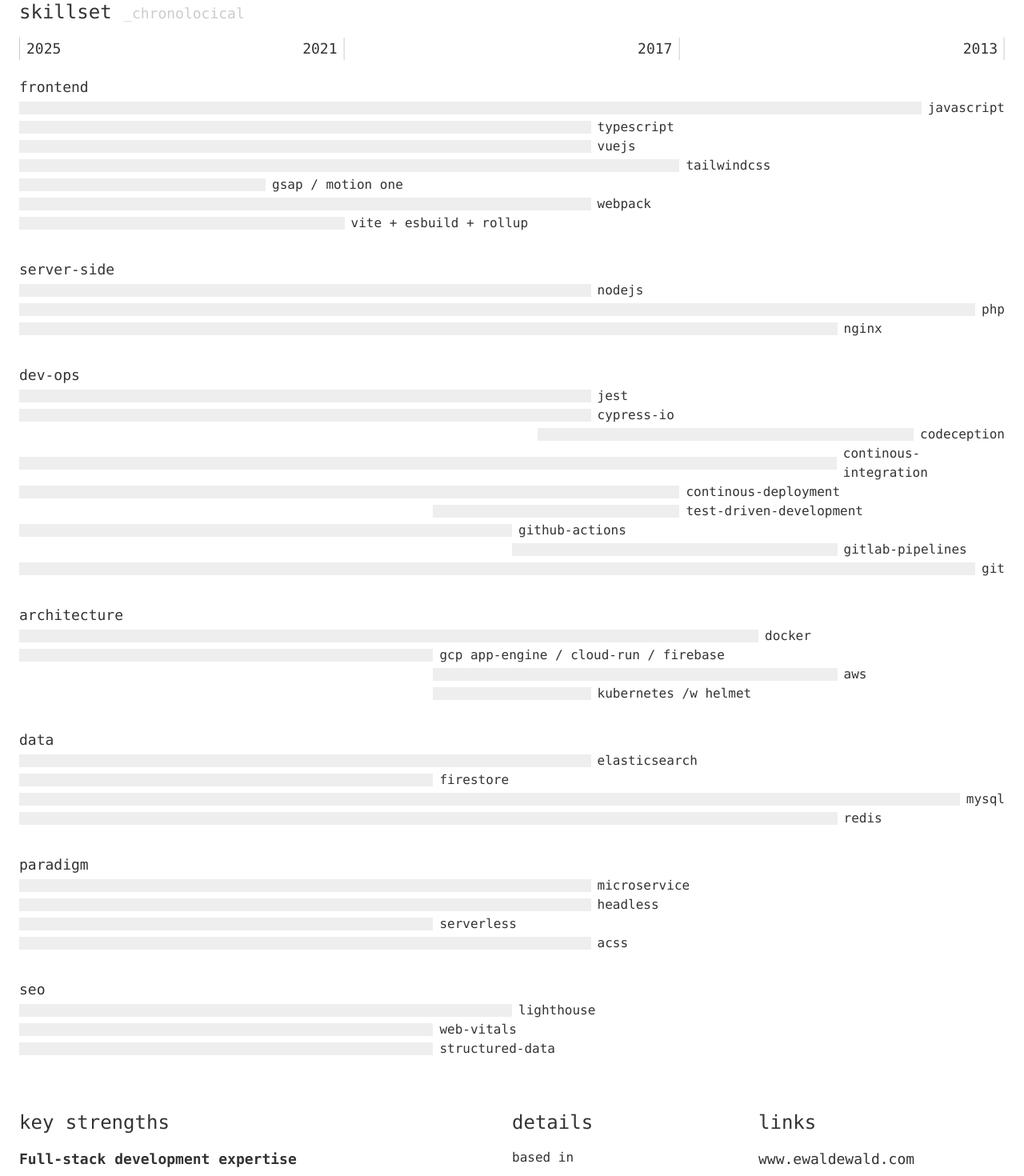
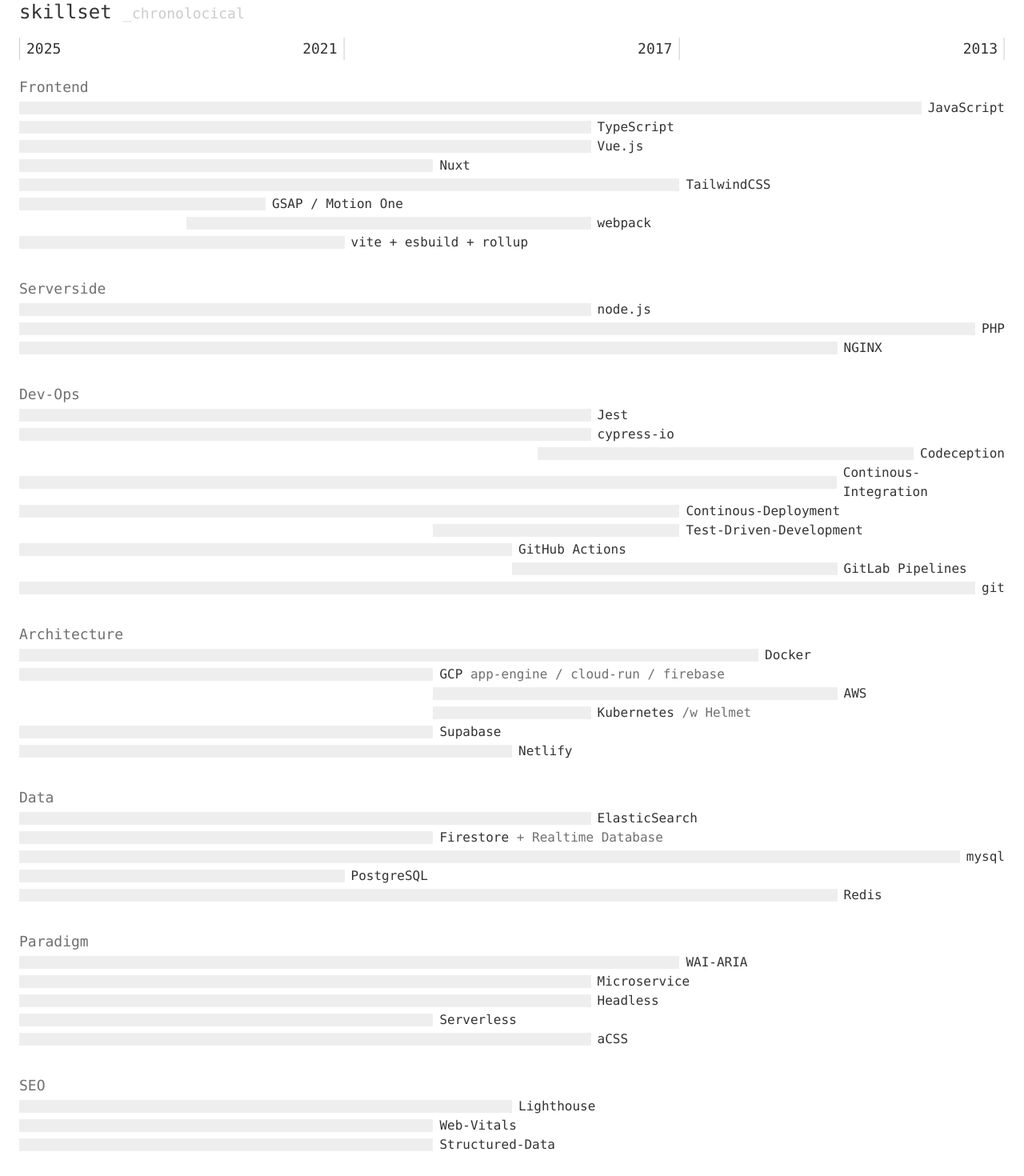
Before and after one commit to cewald/website, a Nuxt app: page /cv in a window 1280 px wide. Shown: the part 700-2170 px from the top of the page at 80% size. Built offline with nearby package versions, Linux system fonts and the light colour scheme; a web font is replaced by a local one.

Commit message:
Update to use JSON

```diff
--- a/src/components/SkillSet.vue
+++ b/src/components/SkillSet.vue
@@ -1,48 +1,9 @@
 <script lang="ts" setup>
+import Skillset from '~/data/SkillSet.json'
+
 const skillset = ref<{
   [title: string]: string[]
-}>({
-  'frontend': [
-    'JavaScript',
-    'node.js',
-    'TypeScript',
-    'Vue.js',
-    'Nuxt',
-    'GSAP',
-    'Motion One',
-    'TailwindCSS',
-    'Vite',
-    'Rollup',
-    'esbuild',
-    'webpack',
-  ],
-  'server-side': [ 'node.js', 'PHP', 'NGINX' ],
-  'dev-ops': [
-    'Jest',
-    'cypress-io',
-    'Continous-Integration',
-    'Continous-Deployment',
-    'Test-Driven Development',
-    'Automated-Testing',
-    'GitHub-Actions',
-    'GitLab-Pipelines',
-    'git',
-  ],
-  'architecture': [
-    'Docker',
-    'GCP',
-    'App-Engine',
-    'Cloud-Run',
-    'Firebase',
-    'supabase',
-    'Netlify',
-    'Kubernetes',
-    'Helmet',
-  ],
-  'data': [ 'ElasticSearch', 'Firestore', 'MYSQL', 'PostgreSQL', 'Redis' ],
-  'paradigm': [ 'WAI-ARIA', 'Microservice', 'Headless', 'Serverless', 'aCSS', '1312' ],
-  'seo': [ 'Lighthouse', 'Web-Vitals', 'Structured-Data' ],
-})
+}>(Skillset)
 </script>
 
 <template>
--- a/src/components/cv/SkillGantt.vue
+++ b/src/components/cv/SkillGantt.vue
@@ -1,5 +1,5 @@
 <script lang="ts" setup>
-import Skillset from '~/data/skillset.json'
+import Skillset from '~/data/SkillGant.json'
 
 type SkillSetSkill = {
   title: string
@@ -120,7 +120,7 @@ const getRange = (upper: number, lower: number, steps: number) => {
 </script>
 
 <template>
-  <div class="relative mb-8 h-4 font-mono text-xxs">
+  <div class="relative mb-8 h-4">
     <div
       v-for="({ year, percent }, i) in yearScale"
       :key="`year-scale-${year}`"
@@ -135,7 +135,7 @@ const getRange = (upper: number, lower: number, steps: number) => {
     :key="'section' + section"
     class="mb-8 text-xxxs"
   >
-    <div class="flex items-baseline font-mono text-base-lighter">
+    <div class="flex items-baseline font-mono text-base-semilight">
       {{ section }}
     </div>
     <div
@@ -164,7 +164,7 @@ const getRange = (upper: number, lower: number, steps: number) => {
           {{ title }}
           <span
             v-if="subTitle"
-            class="text-base-lighter"
+            class="text-base-semilight"
             v-text="subTitle"
           />
         </div>
--- /dev/null
+++ b/src/data/skillgant.json
@@ -0,0 +1,274 @@
+[
+  {
+    "section":"Frontend",
+    "skills":[
+      {
+        "title":"JavaScript",
+        "timeslots":[
+          "2010"
+        ]
+      },
+      {
+        "title":"TypeScript",
+        "timeslots":[
+          "2018"
+        ]
+      },
+      {
+        "title":"Vue.js",
+        "timeslots":[
+          "2018"
+        ]
+      },
+      {
+        "title":"Nuxt",
+        "timeslots":[
+          "2020"
+        ]
+      },
+      {
+        "title":"TailwindCSS",
+        "timeslots":[
+          "2017"
+        ]
+      },
+      {
+        "title":"GSAP / Motion One",
+        "timeslots":[
+          "2022"
+        ]
+      },
+      {
+        "title":"webpack",
+        "timeslots":[
+          "2018-2023"
+        ]
+      },
+      {
+        "title":"vite + esbuild + rollup",
+        "timeslots":[
+          "2021"
+        ]
+      }
+    ]
+  },
+  {
+    "section":"Serverside",
+    "skills":[
+      {
+        "title":"node.js",
+        "timeslots":[
+          "2018"
+        ]
+      },
+      {
+        "title":"PHP",
+        "timeslots":[
+          "2010"
+        ]
+      },
+      {
+        "title":"NGINX",
+        "timeslots":[
+          "2015"
+        ]
+      }
+    ]
+  },
+  {
+    "section":"Dev-Ops",
+    "skills":[
+      {
+        "title":"Jest",
+        "timeslots":[
+          "2018"
+        ]
+      },
+      {
+        "title":"cypress-io",
+        "timeslots":[
+          "2018"
+        ]
+      },
+      {
+        "title":"Codeception",
+        "timeslots":[
+          "2012-2018"
+        ]
+      },
+      {
+        "title":"Continous-Integration",
+        "timeslots":[
+          "2015"
+        ]
+      },
+      {
+        "title":"Continous-Deployment",
+        "timeslots":[
+          "2017"
+        ]
+      },
+      {
+        "title":"Test-Driven-Development",
+        "timeslots":[
+          "2017-2020"
+        ]
+      },
+      {
+        "title":"GitHub Actions",
+        "timeslots":[
+          "2019"
+        ]
+      },
+      {
+        "title":"GitLab Pipelines",
+        "timeslots":[
+          "2015-2019"
+        ]
+      },
+      {
+        "title":"git",
+        "timeslots":[
+          "2011"
+        ]
+      }
+    ]
+  },
+  {
+    "section":"Architecture",
+    "skills":[
+      {
+        "title":"Docker",
+        "timeslots":[
+          "2016"
+        ]
+      },
+      {
+        "title":"GCP",
+        "subTitle":"app-engine / cloud-run / firebase",
+        "timeslots":[
+          "2020"
+        ]
+      },
+      {
+        "title":"AWS",
+        "timeslots":[
+          "2015-2020"
+        ]
+      },
+      {
+        "title":"Kubernetes",
+        "subTitle":" /w Helmet",
+        "timeslots":[
+          "2018-2020"
+        ]
+      },
+      {
+        "title":"Supabase",
+        "timeslots":[
+          "2020"
+        ]
+      },
+      {
+        "title":"Netlify",
+        "timeslots":[
+          "2019"
+        ]
+      }
+    ]
+  },
+  {
+    "section":"Data",
+    "skills":[
+      {
+        "title":"ElasticSearch",
+        "timeslots":[
+          "2018"
+        ]
+      },
+      {
+        "title":"Firestore",
+        "subTitle":"+ Realtime Database",
+        "timeslots":[
+          "2020"
+        ]
+      },
+      {
+        "title":"mysql",
+        "timeslots":[
+          "2010"
+        ]
+      },
+      {
+        "title":"PostgreSQL",
+        "timeslots":[
+          "2021"
+        ]
+      },
+      {
+        "title":"Redis",
+        "timeslots":[
+          "2015"
+        ]
+      }
+    ]
+  },
+  {
+    "section":"Paradigm",
+    "skills":[
+      {
+        "title":"WAI-ARIA",
+        "timeslots":[
+          "2017"
+        ]
+      },
+      {
+        "title":"Microservice",
+        "timeslots":[
+          "2018"
+        ]
+      },
+      {
+        "title":"Headless",
+        "timeslots":[
+          "2018"
+        ]
+      },
+      {
+        "title":"Serverless",
+        "timeslots":[
+          "2020"
+        ]
+      },
+      {
+        "title":"aCSS",
+        "timeslots":[
+          "2018"
+        ]
+      }
+    ]
+  },
+  {
+    "section":"SEO",
+    "skills":[
+      {
+        "title":"Lighthouse",
+        "timeslots":[
+          "2019"
+        ]
+      },
+      {
+        "title":"Web-Vitals",
+        "timeslots":[
+          "2020"
+        ]
+      },
+      {
+        "title":"Structured-Data",
+        "timeslots":[
+          "2020"
+        ]
+      }
+    ]
+  }
+]
--- a/src/data/skillset.json
+++ b/src/data/skillset.json
@@ -1,243 +1,63 @@
-[
-   {
-     "section":"frontend",
-     "skills":[
-       {
-         "title":"javascript",
-         "timeslots":[
-           "2010"
-         ]
-       },
-       {
-         "title":"typescript",
-         "timeslots":[
-           "2018"
-         ]
-       },
-       {
-         "title":"vuejs",
-         "timeslots":[
-           "2018"
-         ]
-       },
-       {
-         "title":"tailwindcss",
-         "timeslots":[
-           "2017"
-         ]
-       },
-       {
-         "title":"gsap / motion one",
-         "timeslots":[
-           "2022"
-         ]
-       },
-       {
-         "title":"webpack",
-         "timeslots":[
-           "2018"
-         ]
-       },
-       {
-         "title":"vite + esbuild + rollup",
-         "timeslots":[
-           "2021"
-         ]
-       }
-     ]
-   },
-   {
-     "section":"server-side",
-     "skills":[
-       {
-         "title":"nodejs",
-         "timeslots":[
-           "2018"
-         ]
-       },
-       {
-         "title":"php",
-         "timeslots":[
-           "2010"
-         ]
-       },
-       {
-         "title":"nginx",
-         "timeslots":[
-           "2015"
-         ]
-       }
-     ]
-   },
-   {
-     "section":"dev-ops",
-     "skills":[
-       {
-         "title":"jest",
-         "timeslots":[
-           "2018"
-         ]
-       },
-       {
-         "title":"cypress-io",
-         "timeslots":[
-           "2018"
-         ]
-       },
-       {
-         "title":"codeception",
-         "timeslots":[
-           "2012-2018"
-         ]
-       },
-       {
-         "title":"continous-integration",
-         "timeslots":[
-           "2015"
-         ]
-       },
-       {
-         "title":"continous-deployment",
-         "timeslots":[
-           "2017"
-         ]
-       },
-       {
-         "title":"test-driven-development",
-         "timeslots":[
-           "2017-2020"
-         ]
-       },
-       {
-         "title":"github-actions",
-         "timeslots":[
-           "2019"
-         ]
-       },
-       {
-         "title":"gitlab-pipelines",
-         "timeslots":[
-           "2015-2019"
-         ]
-       },
-       {
-         "title":"git",
-         "timeslots":[
-           "2011"
-         ]
-       }
-     ]
-   },
-   {
-     "section":"architecture",
-     "skills":[
-       {
-         "title":"docker",
-         "timeslots":[
-           "2016"
-         ]
-       },
-       {
-         "title":"gcp",
-         "subTitle":"app-engine / cloud-run / firebase",
-         "timeslots":[
-           "2020"
-         ]
-       },
-       {
-         "title":"aws",
-         "timeslots":[
-           "2015-2020"
-         ]
-       },
-       {
-         "title":"kubernetes",
-         "subTitle":" /w helmet",
-         "timeslots":[
-           "2018-2020"
-         ]
-       }
-     ]
-   },
-   {
-     "section":"data",
-     "skills":[
-       {
-         "title":"elasticsearch",
-         "timeslots":[
-           "2018"
-         ]
-       },
-       {
-         "title":"firestore",
-         "timeslots":[
-           "2020"
-         ]
-       },
-       {
-         "title":"mysql",
-         "timeslots":[
-           "2010"
-         ]
-       },
-       {
-         "title":"redis",
-         "timeslots":[
-           "2015"
-         ]
-       }
-     ]
-   },
-   {
-     "section":"paradigm",
-     "skills":[
-       {
-         "title":"microservice",
-         "timeslots":[
-           "2018"
-         ]
-       },
-       {
-         "title":"headless",
-         "timeslots":[
-           "2018"
-         ]
-       },
-       {
-         "title":"serverless",
-         "timeslots":[
-           "2020"
-         ]
-       },
-       {
-         "title":"acss",
-         "timeslots":[
-           "2018"
-         ]
-       }
-     ]
-   },
-   {
-     "section":"seo",
-     "skills":[
-       {
-         "title":"lighthouse",
-         "timeslots":[
-           "2019"
-         ]
-       },
-       {
-         "title":"web-vitals",
-         "timeslots":[
-           "2020"
-         ]
-       },
-       {
-         "title":"structured-data",
-         "timeslots":[
-           "2020"
-         ]
-       }
-     ]
-   }
- ]
+{
+  "frontend":[
+    "JavaScript",
+    "node.js",
+    "TypeScript",
+    "Vue.js",
+    "Nuxt",
+    "GSAP",
+    "Motion One",
+    "TailwindCSS",
+    "Vite",
+    "Rollup",
+    "esbuild",
+    "webpack"
+  ],
+  "server-side":[
+    "node.js",
+    "PHP",
+    "NGINX"
+  ],
+  "dev-ops":[
+    "Jest",
+    "Cypress-io",
+    "Continous-Integration",
+    "Continous-Deployment",
+    "Test-Driven Development",
+    "Automated-Testing",
+    "GitHub-Actions",
+    "GitLab-Pipelines",
+    "git"
+  ],
+  "architecture":[
+    "Docker",
+    "GCP",
+    "App-Engine",
+    "Cloud-Run",
+    "Firebase",
+    "supabase",
+    "Netlify",
+    "Kubernetes",
+    "Helmet"
+  ],
+  "data":[
+    "ElasticSearch",
+    "Firestore",
+    "MYSQL",
+    "PostgreSQL",
+    "Redis"
+  ],
+  "paradigm":[
+    "WAI-ARIA",
+    "Microservice",
+    "Headless",
+    "Serverless",
+    "aCSS",
+    "1312"
+  ],
+  "seo":[
+    "Lighthouse",
+    "Web-Vitals",
+    "Structured-Data"
+  ]
+}
```
